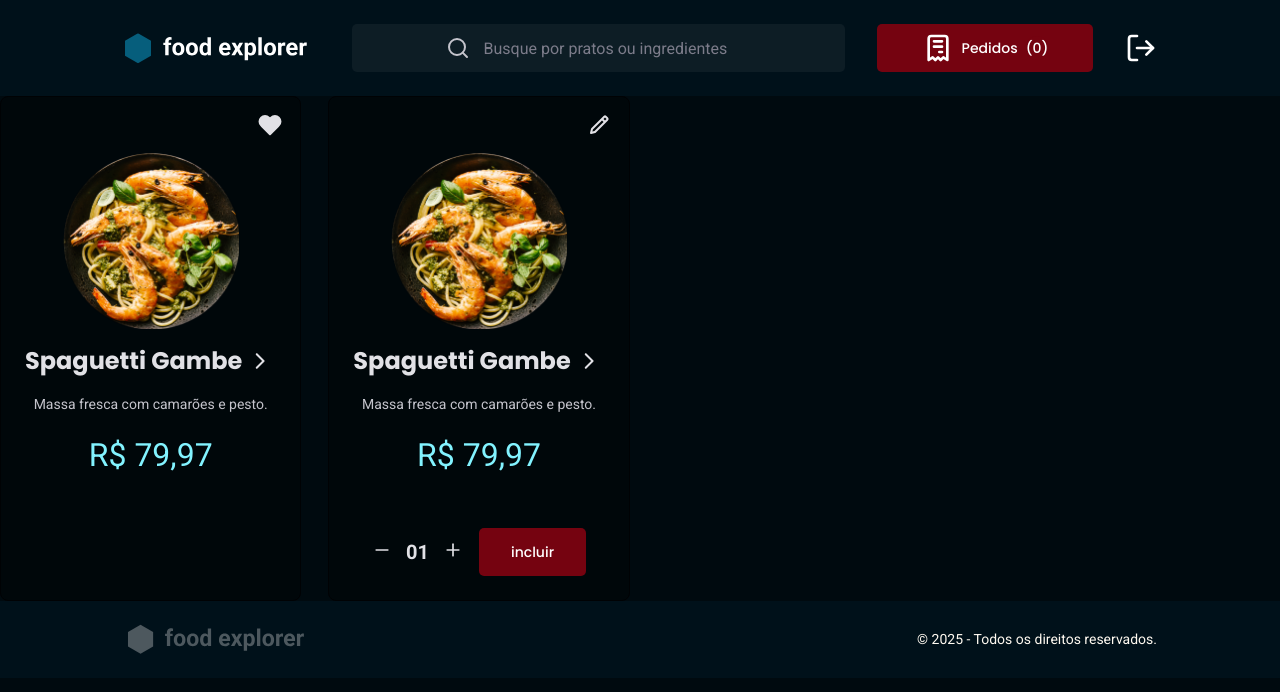
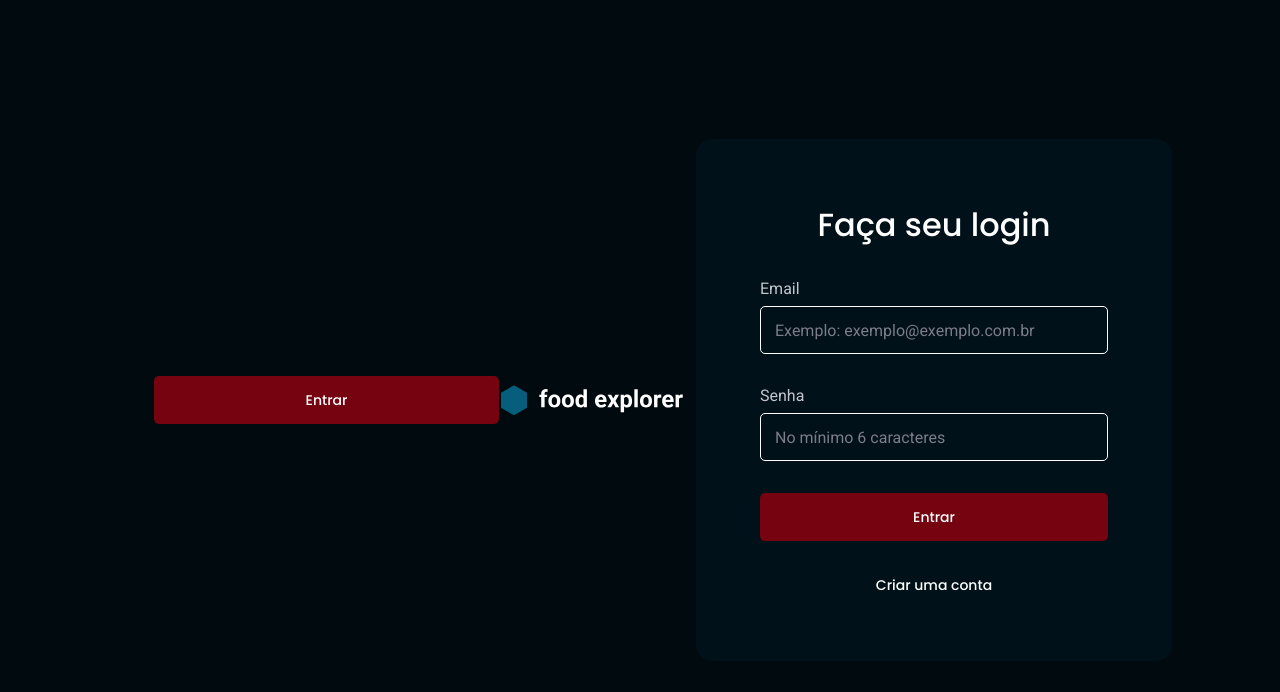
Before and after one commit to lukarodrigue/foodexplorer, a React (Vite) app: page / in a window 1280 px wide. Shown: the top 692 px of the page. Built offline with nearby package versions, Linux system fonts and the light colour scheme.

Commit message:
✨ feat: improve component Food

```diff
--- a/src/components/Food/index.jsx
+++ b/src/components/Food/index.jsx
@@ -1,7 +1,8 @@
 import { BiPencil } from "react-icons/bi";
-import { FiHeart, FiMinus, FiPlus } from "react-icons/fi";
+import { FiHeart } from "react-icons/fi";
 import { RxCaretRight } from "react-icons/rx";
 
+import { useMediaQuery } from "react-responsive";
 import theme from "../../styles/theme";
 
 import { Container, Title, Order } from "./styles";
@@ -9,23 +10,24 @@ import { NumberPicker } from "../../components/NumberPicker";
 import { Button } from "../../components/Button";
 
 export function Food({ data, isAdmin, isChecked, ...rest }) {
-  const fillFiHeart = <FiHeart fill={theme.COLORS.GRAY_200} />;
+  const isDesktop = useMediaQuery({ minWidth: 1024 });
+  const fillFiHeart = <FiHeart size={24} fill={theme.COLORS.GRAY_200} />;
 
   return (
     <Container {...rest}>
-      {isAdmin ? <BiPencil /> : isChecked ? fillFiHeart : <FiHeart />}
+      {isAdmin ? <BiPencil size={24} /> : isChecked ? fillFiHeart : <FiHeart size={24} />}
 
       <img src={data.src} alt="Imagem do prato." />
 
       <Title>
         <h2>{data.title}</h2>
-        <RxCaretRight />
+        <RxCaretRight size={isDesktop ? "24px" : "14"} />
       </Title>
 
-      <p>{data.description}</p>
+      {isDesktop && <p>{data.description}</p>}
       <span>R$ {data.price}</span>
 
-      {isAdmin && (
+      {!isAdmin && (
         <Order>
           <NumberPicker />
           <Button title="incluir" />
--- a/src/components/Food/styles.js
+++ b/src/components/Food/styles.js
@@ -1,7 +1,7 @@
 import styled from "styled-components";
 
 export const Container = styled.div`
-  max-width: 304px;
+  max-width: 210px;
   background-color: ${({ theme }) => theme.COLORS.BACKGROUND_900};
 
   border: 1px solid ${({ theme }) => theme.COLORS.BACKGROUND_200};
@@ -11,7 +11,7 @@ export const Container = styled.div`
   display: flex;
   flex-direction: column;
   align-items: center;
-  gap: 15px;
+  gap: 12px;
 
   position: relative;
 
@@ -20,54 +20,83 @@ export const Container = styled.div`
   }
 
   > svg {
-    width: 24px;
-    height: 24px;
-
     color: ${({ theme }) => theme.COLORS.GRAY_200};
 
     position: absolute;
     top: 16px;
+    right: 16px;
+  }
+
+  > img {
+    max-width: 88px;
+    margin-top: ${({ isAdmin }) => isAdmin ? "46px" : "none"};
+  }
+
+  > span {
+     line-height: 100%;
+     color: ${({ theme }) => theme.COLORS.LIGHT_BLUE};
+     margin-bottom: ${({ isAdmin }) => isAdmin ? "46px" : "none"};
+  }
+
+  @media (min-width: 1024px) {
+     max-width: 304px;
+
+     gap: 15px;
+
+     > svg {
        right: 18px;
      }
 
      > img {
        max-width: 176px;
-    margin-top: 31.5px;
+       margin-top: ${({ isAdmin }) => isAdmin ? "31.5px" : "none"};
      }
 
      > p {
        font-size: 14px;
        line-height: 160%;
-
        color: ${({ theme }) => theme.COLORS.GRAY_100};
      }
 
      > span {
        font-size: 32px;
        line-height: 160%;
-    color: ${({ theme }) => theme.COLORS.LIGHT_BLUE};
 
-    margin-bottom: 31.5px;
+       margin-bottom: ${({ isAdmin }) => isAdmin ? "31.5px" : "none"};
+     }
    }
 `;
 
 export const Title = styled.div`
   display: flex;
   color: ${({ theme }) => theme.COLORS.GRAY_200};
+  align-items: center;
 
   > h2 {
     font-family: "Poppins", sans-serif;
+    font-weight: 500;
+    font-size: 14px;
+    line-height: 24px;
+  }
+
+    @media (min-width: 1024px) {
+     > h2 {
+       font-weight: 700;
        font-size: 24px;
        line-height: 140%;
      }
-
-  > svg {
-    width: 34px;
-    height: 34px;
   }
 `;
 
 export const Order = styled.div`
+  width: 100%;
   display: flex;
+  flex-direction: column;
+  align-items: center;
   gap: 16px;
+
+  @media (min-width: 1024px) {
+     width: fit-content;
+     flex-direction: row;
+   }
 `;
--- a/src/main.jsx
+++ b/src/main.jsx
@@ -12,7 +12,7 @@ ReactDOM.createRoot(document.getElementById("root")).render(
   <React.StrictMode>
     <ThemeProvider theme={theme}>
       <GlobalStyles />
-        <Home />
+        <Routes />
     </ThemeProvider>
   </React.StrictMode>
 );
```
Lines whose indentation alone changed are shown as unchanged.
